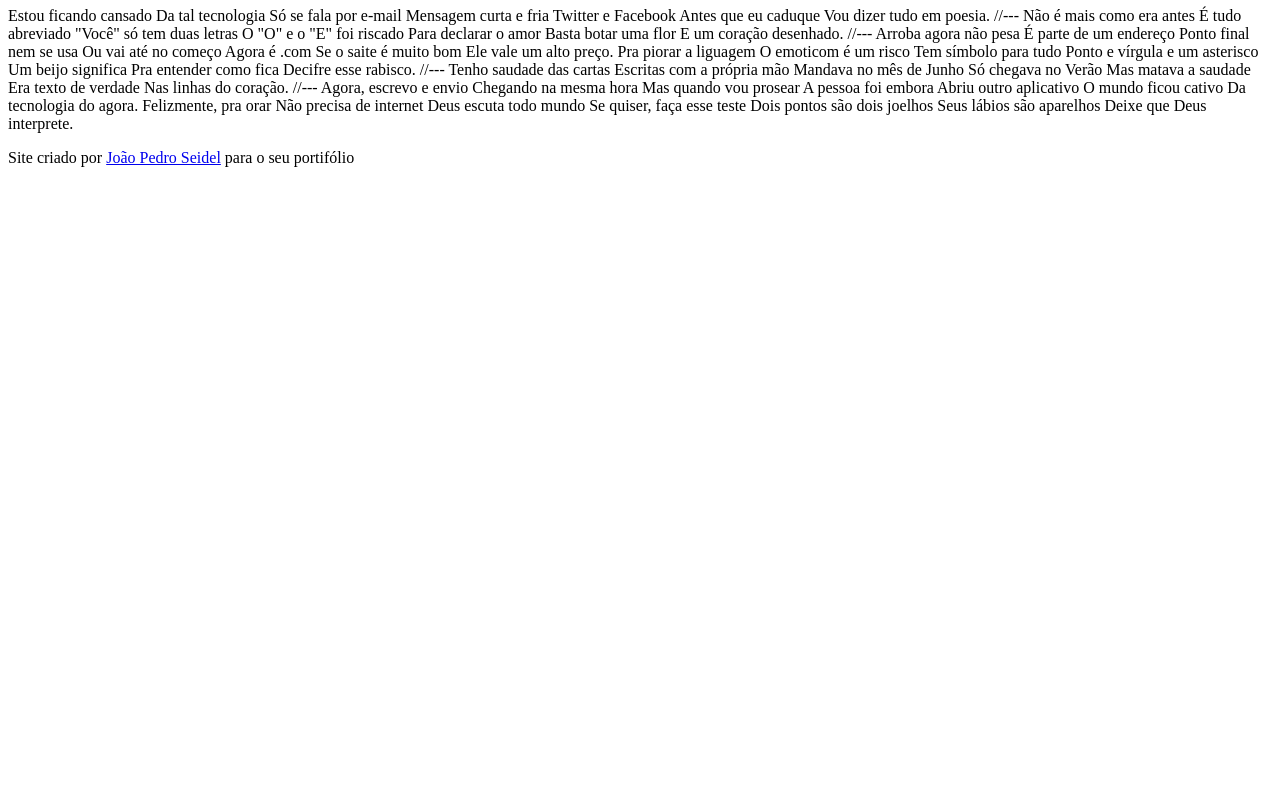
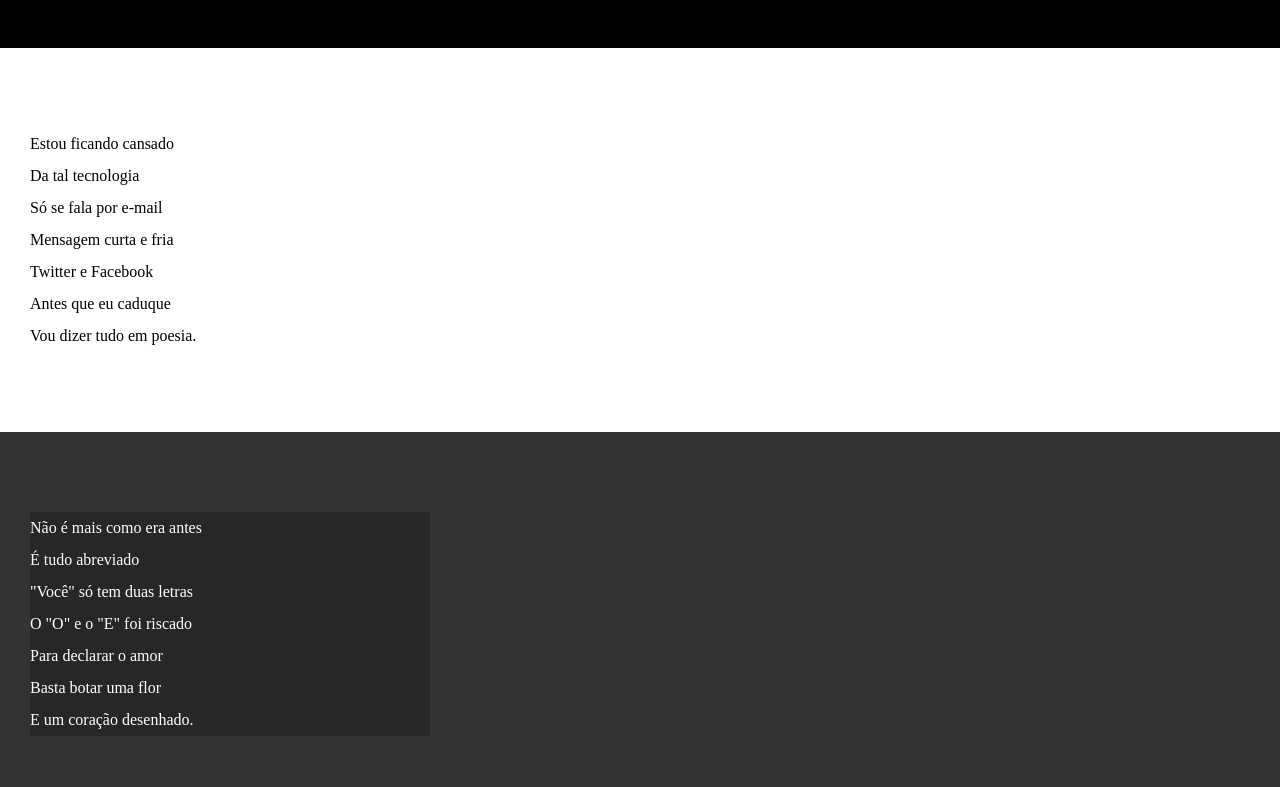
Before and after one commit to JoaoPSeidel/html-css, a plain HTML site: page desafios/desafio4/index.html in a window 1280 px wide. Shown: the part 107-894 px from the top of the page. Before the commit the page ends 800 px from the top, so only its background shows below. Drawn offline with Linux system fonts and the light colour scheme.

Commit message:
atualização do desafio

```diff
--- a/desafios/desafio4/index.html
+++ b/desafios/desafio4/index.html
@@ -5,6 +5,7 @@
     <meta charset="UTF-8">
     <meta name="viewport" content="width=device-width, initial-scale=1.0">
     <title>Cordel Morderno</title>
+    <link rel="stylesheet" href="style.css">
 </head>
 
 <body>
@@ -18,73 +19,92 @@
 
     </header>
 
-    Estou ficando cansado
-    Da tal tecnologia
-    Só se fala por e-mail
-    Mensagem curta e fria
-    Twitter e Facebook
-    Antes que eu caduque
-    Vou dizer tudo em poesia.
+    <section class="normal">
+        <p>
+            Estou ficando cansado <br>
+            Da tal tecnologia <br>
+            Só se fala por e-mail <br>
+            Mensagem curta e fria <br>
+            Twitter e Facebook <br>
+            Antes que eu caduque <br>
+            Vou dizer tudo em poesia.
+        </p>
+    </section>
 
-    //---
+    <section class="imagem">
+        <p>
+            Não é mais como era antes <br>
+            É tudo abreviado <br>
+            "Você" só tem duas letras <br>
+            O "O" e o "E" foi riscado <br>
+            Para declarar o amor <br>
+            Basta botar uma flor <br>
+            E um coração desenhado.
+        </p>
+    </section>
 
-    Não é mais como era antes
-    É tudo abreviado
-    "Você" só tem duas letras
-    O "O" e o "E" foi riscado
-    Para declarar o amor
-    Basta botar uma flor
-    E um coração desenhado.
+    <section class="normal">
+        <p>
+            Arroba agora não pesa <br>
+            É parte de um endereço <br>
+            Ponto final nem se usa <br>
+            Ou vai até no começo <br>
+            Agora é .com <br>
+            Se o saite é muito bom <br>
+            Ele vale um alto preço.
+        </p>
 
-    //---
+        <p>
+            Pra piorar a liguagem <br>
+            O emoticom é um risco <br>
+            Tem símbolo para tudo <br>
+            Ponto e vírgula e um asterisco <br>
+            Um beijo significa <br>
+            Pra entender como fica <br>
+            Decifre esse rabisco.
+        </p>
 
-    Arroba agora não pesa
-    É parte de um endereço
-    Ponto final nem se usa
-    Ou vai até no começo
-    Agora é .com
-    Se o saite é muito bom
-    Ele vale um alto preço.
+    </section>
 
-    Pra piorar a liguagem
-    O emoticom é um risco
-    Tem símbolo para tudo
-    Ponto e vírgula e um asterisco
-    Um beijo significa
-    Pra entender como fica
-    Decifre esse rabisco.
+    <section class="imagem">
+        <p>
+            Tenho saudade das cartas <br>
+            Escritas com a própria mão <br>
+            Mandava no mês de Junho <br>
+            Só chegava no Verão <br>
+            Mas matava a saudade <br>
+            Era texto de verdade <br>
+            Nas linhas do coração.
+        </p>
+    </section>
 
-    //---
 
-    Tenho saudade das cartas
-    Escritas com a própria mão
-    Mandava no mês de Junho
-    Só chegava no Verão
-    Mas matava a saudade
-    Era texto de verdade
-    Nas linhas do coração.
+    <section class="normal">
+        <p>
+            Agora, escrevo e envio <br>
+            Chegando na mesma hora <br>
+            Mas quando vou prosear <br>
+            A pessoa foi embora <br>
+            Abriu outro aplicativo <br>
+            O mundo ficou cativo <br>
+            Da tecnologia do agora.
+        </p>
 
-    //---
-
-    Agora, escrevo e envio
-    Chegando na mesma hora
-    Mas quando vou prosear
-    A pessoa foi embora
-    Abriu outro aplicativo
-    O mundo ficou cativo
-    Da tecnologia do agora.
-
-    Felizmente, pra orar
-    Não precisa de internet
-    Deus escuta todo mundo
-    Se quiser, faça esse teste
-    Dois pontos são dois joelhos
-    Seus lábios são aparelhos
-    Deixe que Deus interprete.
+        <p>
+            Felizmente, pra orar <br>
+            Não precisa de internet <br>
+            Deus escuta todo mundo <br>
+            Se quiser, faça esse teste <br>
+            Dois pontos são dois joelhos <br>
+            Seus lábios são aparelhos <br>
+            Deixe que Deus interprete.
+        </p>
+    </section>
 
     <footer>
-        <p>Site criado por <a href="https://joaopseidel.github.io/jpdev/" target="_blank">João Pedro Seidel</a> para o
-            seu portifólio</p>
+        <p>Site criado por <a href="https://www.linkedin.com/in/jo%C3%A3o-pedro-seidel-627685191/" target="_blank">João
+                Pedro Seidel</a> para o
+            seu <a href="https://joaopseidel.github.io/jpdev/" target="_blank">portifólio</a></p>
     </footer>
 </body>
 
--- /dev/null
+++ b/desafios/desafio4/style.css
@@ -0,0 +1,65 @@
+@charset "UTF-8";
+
+*{
+    margin: 0px;
+    padding: 0px;
+}
+
+html, body{
+    min-height: 100vh;
+    background-color: darkgray;
+}
+
+header{
+    background-color: black;
+    color: white;
+    text-align: center;
+}
+
+header>h1{
+    padding-top: 50px;
+    font-variant: small-caps;
+}
+
+header>p{
+    padding-bottom: 50px;
+}
+
+header a, footer a{
+    color: white;
+    text-decoration: none;
+    font-weight: bolder;
+}
+
+header a:hover , footer a:hover{
+    text-decoration: underline;
+}
+
+section{
+    padding-top: 10vh;
+    padding-bottom: 10vh;
+    line-height: 2em;
+    padding-left: 30px;
+}
+
+section.normal{
+    background-color: white;
+    color: black;
+}
+
+section.imagem{
+    background-color: rgb(51, 51, 51);
+    color: white;
+}
+
+section.imagem>p{
+background-color: rgba(0, 0, 0, 0.229);
+width: 400px;
+}
+
+footer{
+    background-color: black;
+    color: white;
+    text-align: center;
+    padding: 10px;
+}
```
